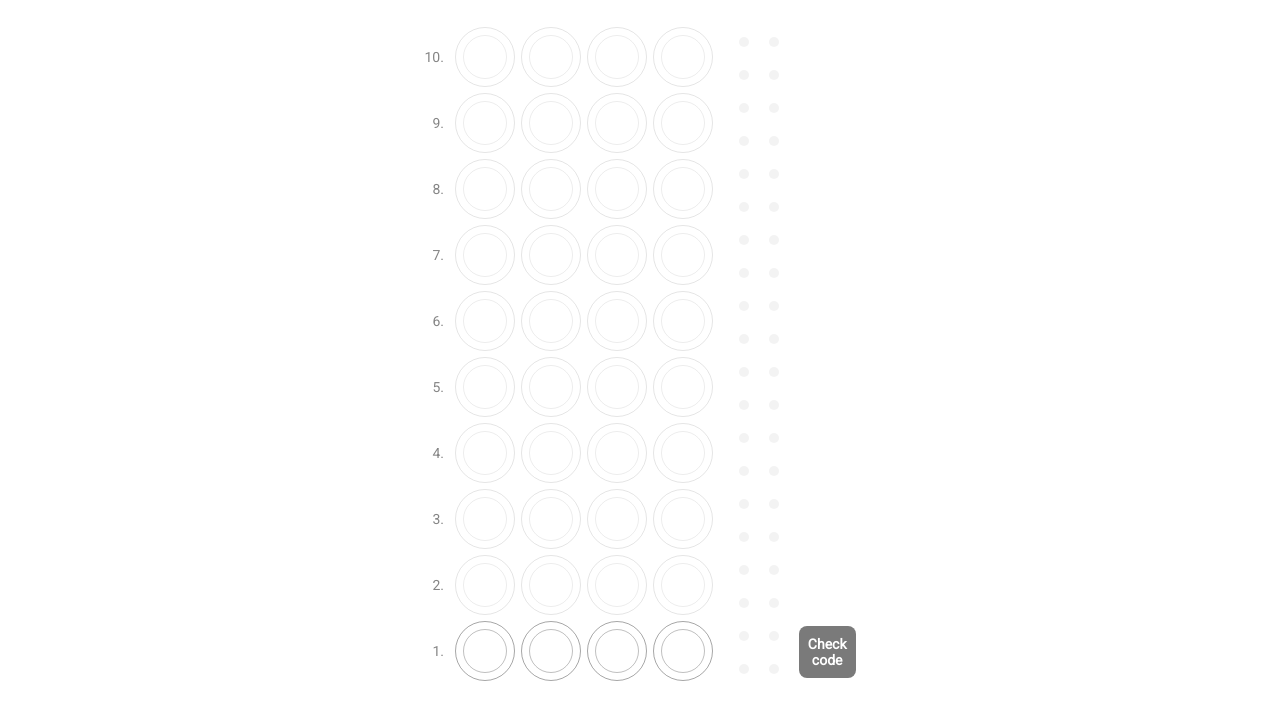
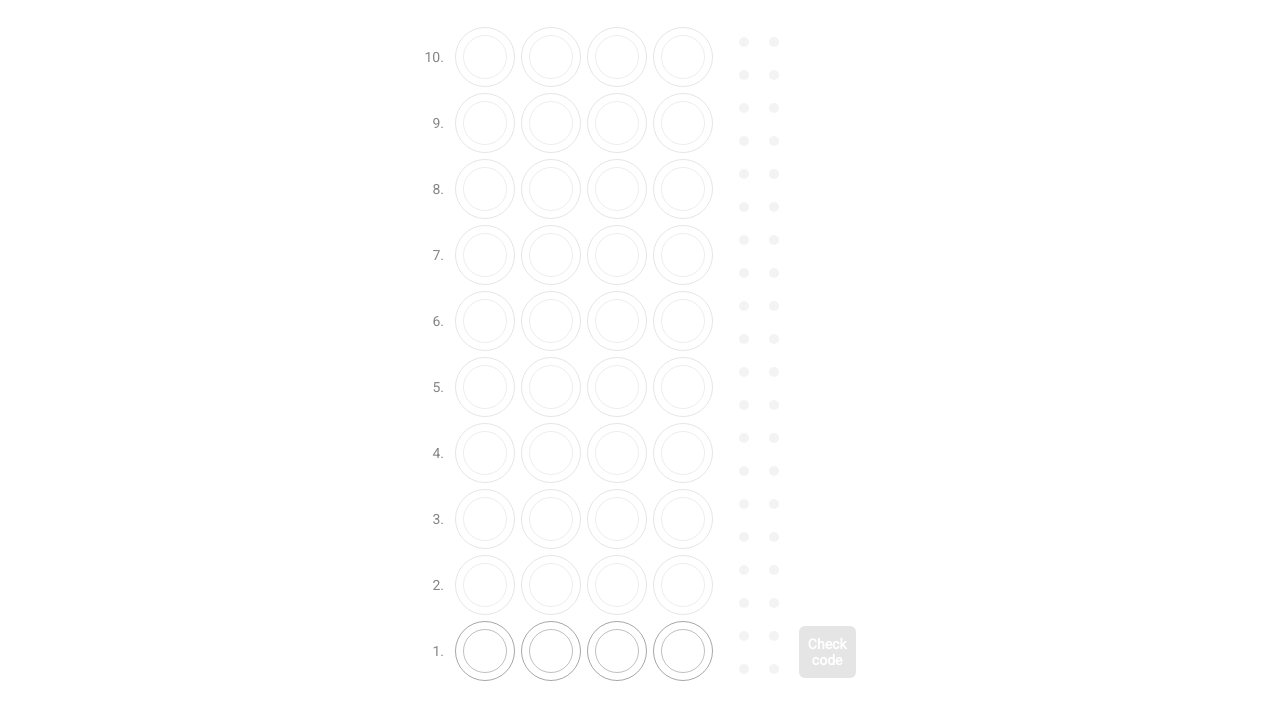
Before and after one commit to louweal/mastermind, a React app: page / in a window 1280 px wide. Shown: the part 93-800 px from the top of the page. Built offline with nearby package versions, Linux system fonts and the light colour scheme.

Commit message:
fixed button color and re-added react favicon

```diff
--- a/src/Button.css
+++ b/src/Button.css
@@ -1,12 +1,11 @@
 .check-score {
-    background-color: #7A7A7A;
-    border-radius: 8px;
+    background-color: #e5e5e5;
+    border-radius: 6px;
     color: white;
     text-align: center;
     padding: 10px 9px;
     font-weight: 600;
     margin: 6px auto;
-    opacity: 0.3;
 }
 
 .check-score:hover {
@@ -14,7 +13,7 @@
 }
 
 .check-score-ready {
-    opacity: 1;
+    background-color: #7A7A7A;
 }
 
 .check-score-ready:hover {
```
Also changed, not shown: public/favicon.ico (added).
